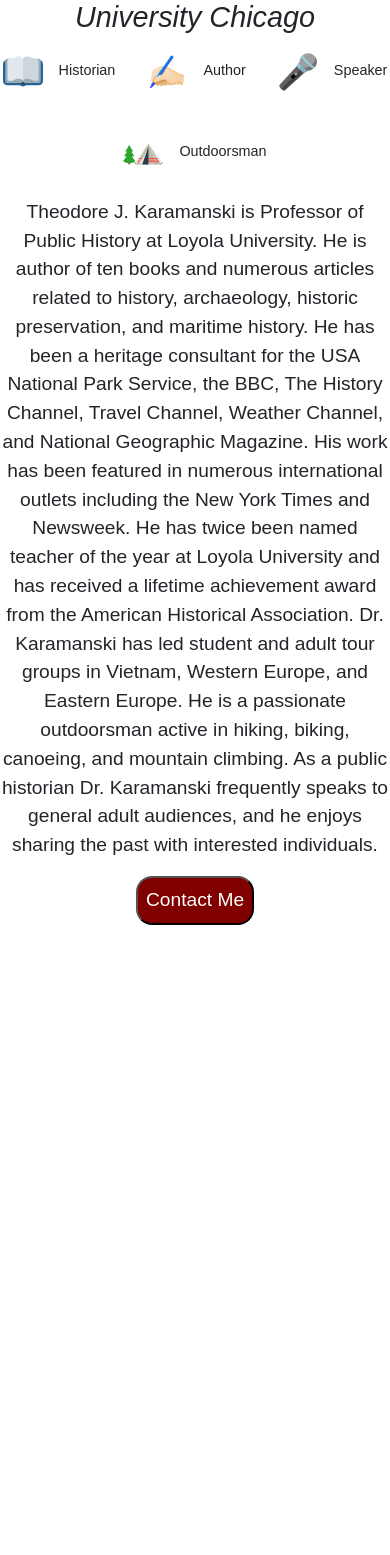
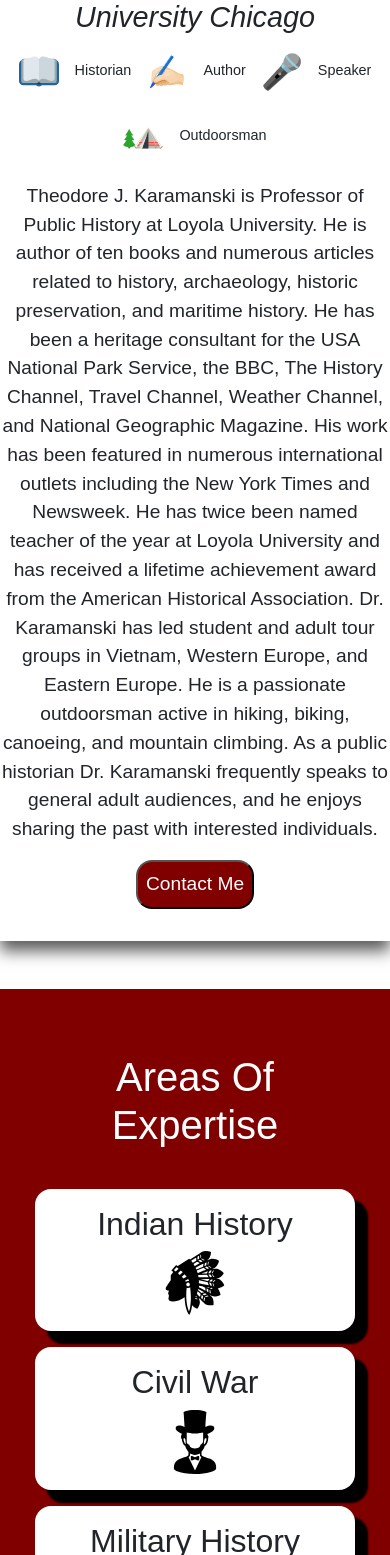
Before and after one commit to alecnissen/ted-personal-website, a React (Vite) app: page / in a window 390 px wide. Shown: the part 445-2000 px from the top of the page. Before the commit the page ends 1402 px from the top, so only its background shows below. Built offline with nearby package versions, Linux system fonts and the light colour scheme; a web font is replaced by a local one.

Commit message:
finished responsiveness for expertise cards

```diff
--- a/src/App.jsx
+++ b/src/App.jsx
@@ -12,8 +12,8 @@
     <>
     <Header></Header>
     <ImgAndDescription></ImgAndDescription>
-    {/* <ExpertiseCards></ExpertiseCards>
-    <FeaturedBooks></FeaturedBooks>
+    <ExpertiseCards></ExpertiseCards>
+    {/* <FeaturedBooks></FeaturedBooks>
     <FeaturedLectures></FeaturedLectures>
     <LatestNews></LatestNews>
     <Footer></Footer> */}
--- a/src/Styles/expertise_cards_styles.scss
+++ b/src/Styles/expertise_cards_styles.scss
@@ -1,6 +1,7 @@
 .expertise-cards-content-wrapper {
     background-color: maroon;
     padding: 2rem;
+    margin-top: 3rem;
 }
 
 .areas-of-expertise-header-container {
@@ -17,6 +18,7 @@
     padding-bottom: 2rem;
     font-family: "Reddit Sans Condensed", sans-serif;
     font-size: 3rem;
+    text-align: center;
 }
 
 .expertise-cards-container,
@@ -24,10 +26,12 @@
     display: flex;
     justify-content: center;
     align-items: center;
+
 }
 
 .expertise-cards-container {
     gap: 1rem;
+    flex-wrap: wrap;
 }
 
 .expertise-card {
@@ -41,8 +45,22 @@
     border-radius: 1rem;
     width: 20rem;
     box-shadow: 12px 12px 2px 1px black;
+    flex-wrap: wrap;
 }
 
 .expertise-card h1 {
     font-size: 2.5rem;
 }
+
+
+
+@media (max-width: 750px) {
+    .areas-of-expertise-header-container h1 {
+        font-size: 2.5rem;
+
+    }
+
+    .expertise-card h1 {
+        font-size: 2rem;
+    }
+}
--- a/src/Styles/img_and_description_styles.scss
+++ b/src/Styles/img_and_description_styles.scss
@@ -153,7 +153,7 @@
 
 @media (max-width: 740px) {
     .attributes-container {
-        gap: 2rem;
+        gap: 1rem;
     }
 
     .description-container p,
@@ -198,6 +198,7 @@
         width: 18rem;
         position: relative;
         top: 2rem;
+        right: 1rem;
     }
 
     .title-description-container h1, h3 {
```
